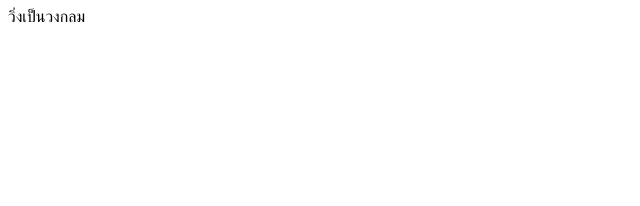
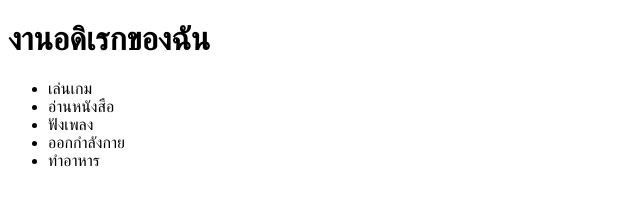
Before and after one commit to Guslaier/MyResume, a plain HTML site: page hobbies.html in a window 1280 px wide. Shown: the whole page, without its empty margins (0-640 px from the left). Drawn offline with Linux system fonts and the light colour scheme.

Commit message:
Add files via upload
NEW

```diff
--- a/hobbies.html
+++ b/hobbies.html
@@ -3,9 +3,17 @@
 <head>
     <meta charset="UTF-8">
     <meta name="viewport" content="width=device-width, initial-scale=1.0">
-    <title>Document</title>
+    <title>hobbies</title>
 </head>
 <body>
-    วิ่งเป็นวงกลม
+    <h1>งานอดิเรกของฉัน</h1>
+
+  <ul>
+    <li>เล่นเกม</li>
+    <li>อ่านหนังสือ</li>
+    <li>ฟังเพลง</li>
+    <li>ออกกำลังกาย</li>
+    <li>ทำอาหาร</li>
+  </ul>
 </body>
 </html>
```
Also changed, not shown: contact.html (+1 -1 lines), index.html (+3 -4 lines).
